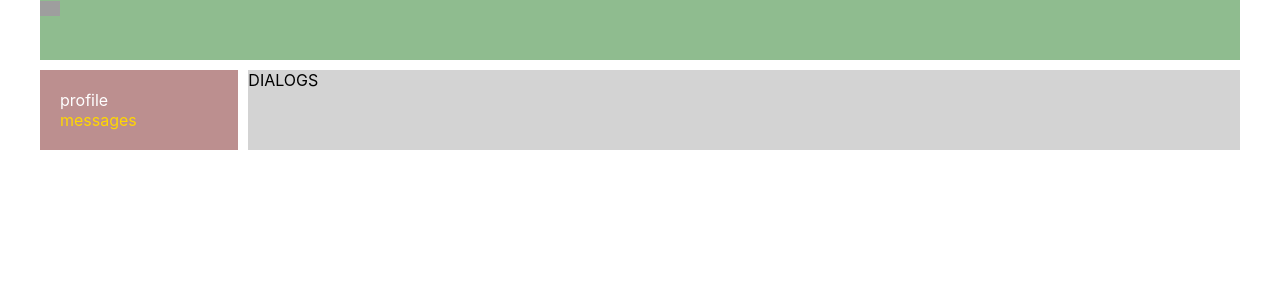
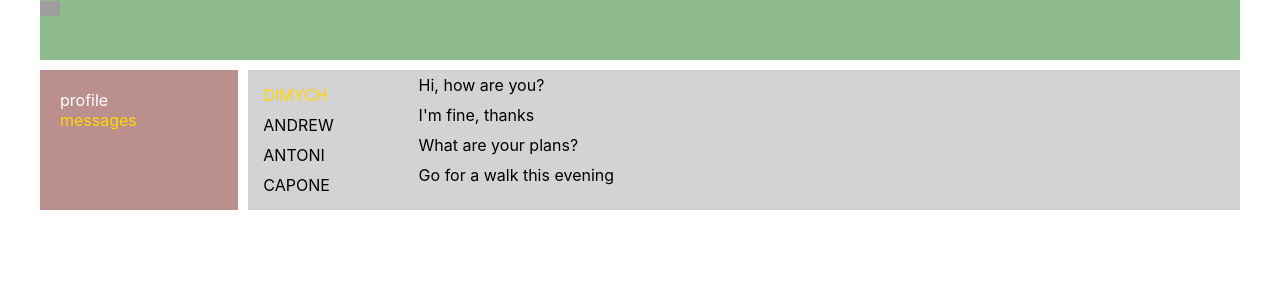
Before and after one commit to wostrau/samurai-way-main, a React (Create React App) app: page /dialogs in a window 1280 px wide. Shown: the top 300 px of the page. Built offline with nearby package versions, Linux system fonts and the light colour scheme; grey boxes are pictures that could not be loaded.

Commit message:
video lesson #21 - done

```diff
--- a/src/components/Dialogs/Dialogs.module.css
+++ b/src/components/Dialogs/Dialogs.module.css
@@ -0,0 +1,20 @@
+.dialogs {
+    display: grid;
+    grid-template-columns: 2fr 10fr;
+}
+
+.dialogsItems {
+    padding: 10px;
+}
+
+.dialogsItems .active {
+    color: gold;
+}
+
+.dialog {
+    padding: 5px;
+}
+
+.messages .message {
+
+}
--- a/src/components/Dialogs/Dialogs.tsx
+++ b/src/components/Dialogs/Dialogs.tsx
@@ -3,8 +3,19 @@ import styles from './Dialogs.module.css';
 
 export const Dialogs = () => {
     return (
-        <div>
-            DIALOGS
+        <div className={styles.dialogs}>
+            <div className={styles.dialogsItems}>
+                <div className={`${styles.dialog} ${styles.active}`}>DIMYCH</div>
+                <div className={styles.dialog}>ANDREW</div>
+                <div className={styles.dialog}>ANTONI</div>
+                <div className={styles.dialog}>CAPONE</div>
+            </div>
+            <div className={styles.messages}>
+                <div className={styles.dialog}>Hi, how are you?</div>
+                <div className={styles.dialog}>I'm fine, thanks</div>
+                <div className={styles.dialog}>What are your plans?</div>
+                <div className={styles.dialog}>Go for a walk this evening</div>
+            </div>
         </div>
     );
 };
```
